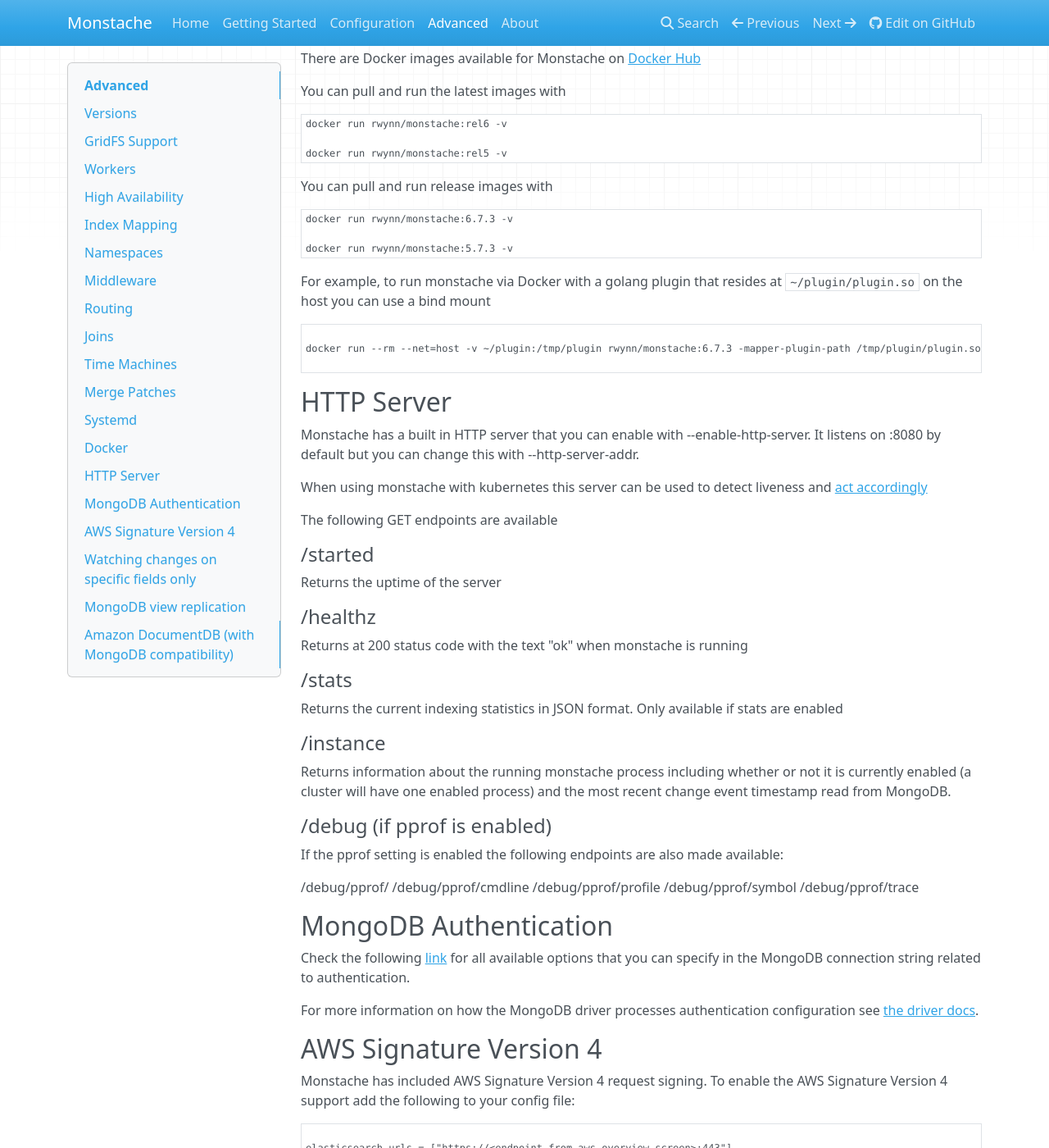
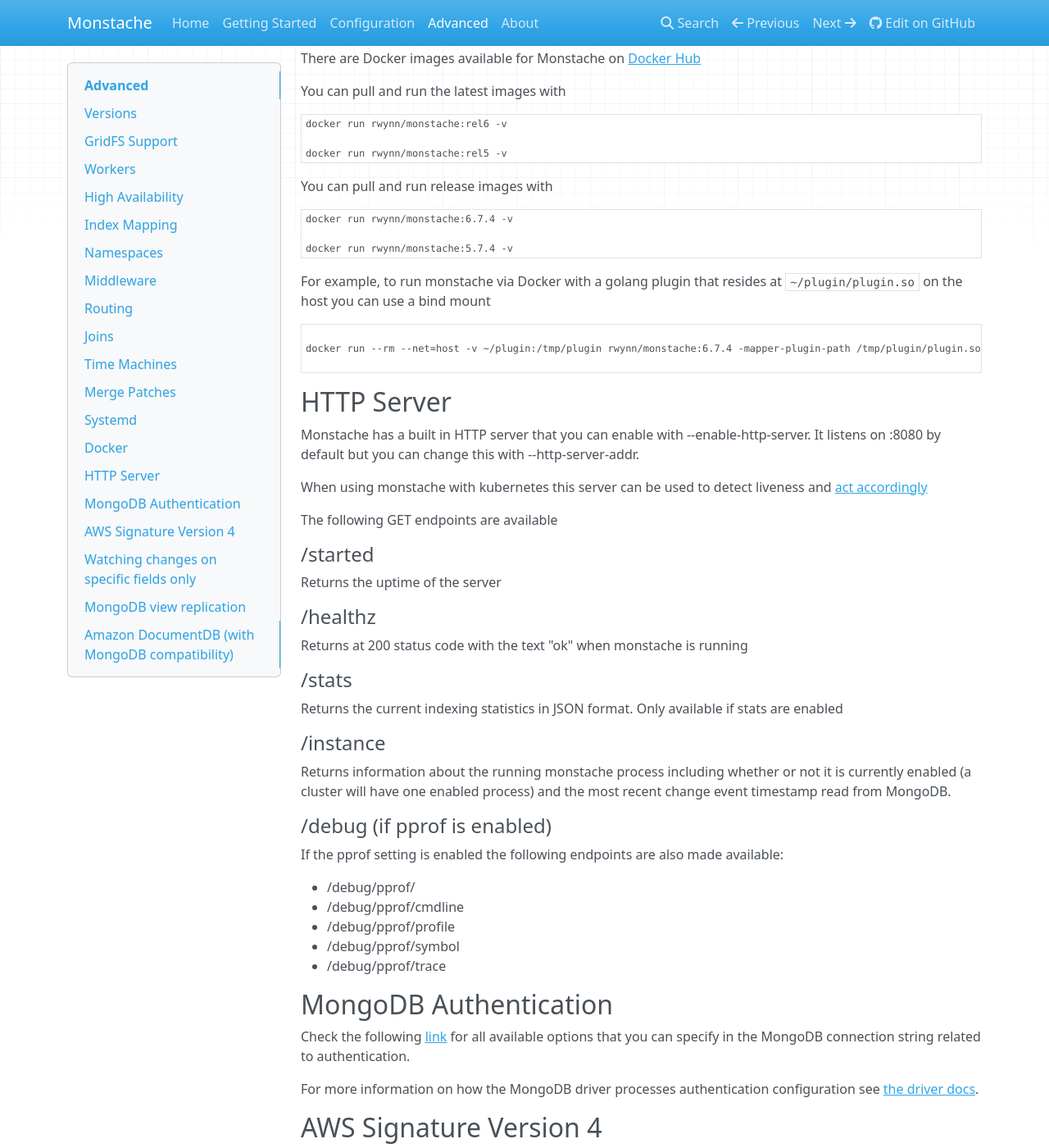
Before and after one commit to rwynn/monstache-site, an MkDocs documentation site: the page built from src/advanced.md, in a window 1280 px wide and 1400 px high, scrolled down 25833 px. Shown: the whole window at 82% size. Built offline with MkDocs 1.6.1, drawn with Linux system fonts in a browser that asks for light colours; nearby versions of some CDN libraries; a style sheet for code colours, icons or effects is not loaded.

Commit message:
New release

````diff
--- a/docs/config/index.html
+++ b/docs/config/index.html
@@ -1246,6 +1246,9 @@
 <h4 id="match-field">match-field<a class="headerlink" href="#match-field" title="Permanent link">&para;</a></h4>
 <p>string (default "_id")</p>
 <p>The name of the field in with-namespace that will be used as the field name to match side of the query into with-namespace</p>
+<h4 id="match-field-type">match-field-type<a class="headerlink" href="#match-field-type" title="Permanent link">&para;</a></h4>
+<p>string (default "")</p>
+<p>Valid values for this property are <code>objectId</code>, <code>string</code>, <code>int</code>, <code>long</code> and <code>decimal</code>. If the property is given the value of the <code>src-field</code> will be converted into the type given (if possible) before being used to query against <code>match-field</code>.</p>
 <h4 id="keep-src">keep-src<a class="headerlink" href="#keep-src" title="Permanent link">&para;</a></h4>
 <p>bool (default "false")</p>
 <p>Whether or not to sync the original change event in addition to the one looked up in with-namespace.
--- a/docs/index.html
+++ b/docs/index.html
@@ -279,5 +279,5 @@
 
 <!--
 MkDocs version : 1.1.2
-Build Date UTC : 2020-12-16 15:57:42.321825+00:00
+Build Date UTC : 2021-02-06 01:59:38.553511+00:00
 -->
--- a/docs/start/index.html
+++ b/docs/start/index.html
@@ -180,7 +180,7 @@
 <p>Unzip the download and adjust your PATH variable to include the path to the folder for your platform.</p>
 <p>Let's make sure Monstache is set up as expected. You should see a similar version number in your terminal:</p>
 <pre><code class="sh">monstache -v
-# 6.7.3
+# 6.7.4
 </code></pre>
 
 <p>You can also build monstache from source. Monstache uses <a href="https://github.com/golang/go/wiki/Modules">vgo</a>. </p>
--- a/src/advanced.md
+++ b/src/advanced.md
@@ -336,7 +336,7 @@
 To create a golang plugin for monstache
 
 - git clone `monstache` somewhere outside your $GOPATH
-- git checkout a specific monstache version tag (e.g. `v6.7.3`).  See Versions above.
+- git checkout a specific monstache version tag (e.g. `v6.7.4`).  See Versions above.
 - in the monstache root directory run `go install` to build the `monstache` binary. It should now be in $GOPATH/bin
 - create a .go source file for your plugin in the monstache root directory with the package name `main`
 - implement one or more of the following functions: `Map`, `Filter`, `Pipeline`, `Process`
@@ -1211,16 +1211,16 @@
 You can pull and run release images with
 
 ```
-docker run rwynn/monstache:6.7.3 -v
+docker run rwynn/monstache:6.7.4 -v
 
-docker run rwynn/monstache:5.7.3 -v
+docker run rwynn/monstache:5.7.4 -v
 ```
 
 For example, to run monstache via Docker with a golang plugin that resides at `~/plugin/plugin.so` on the host you can use a bind mount
 
 ```
 
-docker run --rm --net=host -v ~/plugin:/tmp/plugin rwynn/monstache:6.7.3 -mapper-plugin-path /tmp/plugin/plugin.so
+docker run --rm --net=host -v ~/plugin:/tmp/plugin rwynn/monstache:6.7.4 -mapper-plugin-path /tmp/plugin/plugin.so
 
 ```
 
@@ -1255,11 +1255,11 @@
 
 If the pprof setting is enabled the following endpoints are also made available:
 
-/debug/pprof/
-/debug/pprof/cmdline
-/debug/pprof/profile
-/debug/pprof/symbol
-/debug/pprof/trace
+* /debug/pprof/
+* /debug/pprof/cmdline
+* /debug/pprof/profile
+* /debug/pprof/symbol
+* /debug/pprof/trace
 
 ## MongoDB Authentication
 
````
Also changed, not shown: docs/advanced/index.html (+12 -10 lines), docs/sitemap.xml (+5 -5 lines), src/config.md (+6 -0 lines), src/start.md (+1 -1 lines), docs/search/search_index.json, 1 other file.
